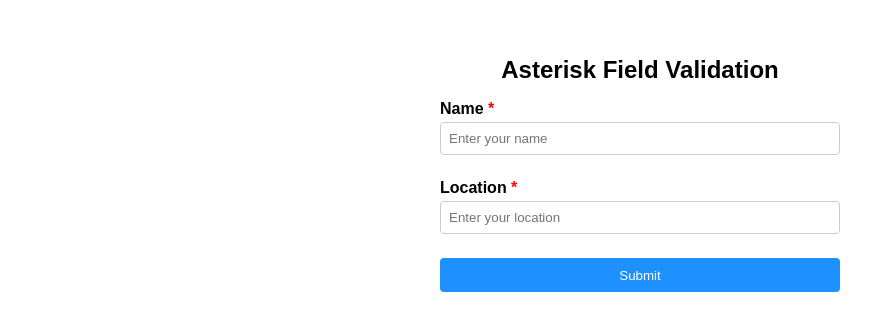
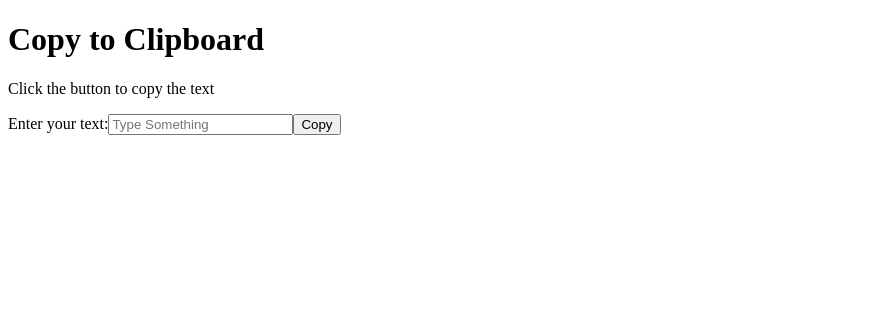
Before and after one commit to sharma-sagar2002/Frontend-Machine-Coding, a React (Vite) app: page / in a window 1280 px wide. Shown: the top 330 px of the page, without its empty margins (0-895 px from the left). Built offline with nearby package versions, Linux system fonts and the light colour scheme.

Commit message:
copy to clipboardd added

```diff
--- a/src/App.tsx
+++ b/src/App.tsx
@@ -1,5 +1,6 @@
 import "./App.css";
-import AsteriskFieldValidation from "./Components/AsteriskValidation";
+// import AsteriskFieldValidation from "./Components/AsteriskValidation";
+import CopyToClipboard from "./Components/CopyToClipboard";
 // import TogglePassword from "./Components/TogglePassword";
 // import ChipsInput from "./Components/Chip";
 // import ColorExplorer from "./Components/ColorExplorer";
@@ -10,7 +11,8 @@ function App() {
       {/* <ChipsInput /> */}
       {/* <ColorExplorer /> */}
       {/* <TogglePassword /> */}
-      <AsteriskFieldValidation />
+      {/* <AsteriskFieldValidation /> */}
+      <CopyToClipboard />
     </>
   );
 }
--- /dev/null
+++ b/src/Components/CopyToClipboard.tsx
@@ -0,0 +1,49 @@
+import { Typography } from "@mui/material";
+import { useState } from "react";
+
+function CopyToClipboard() {
+  const [val, setVal] = useState<string>("");
+  const [message, setMessage] = useState<any>(null);
+
+  function handleCopy(value: string) {
+    navigator.clipboard.writeText(value);
+    setVal("");
+    setMessage("Text Copied Successfully !");
+  }
+
+  return (
+    <div className="copyToClipboard">
+      <h1>Copy to Clipboard</h1>
+      <p>Click the button to copy the text</p>
+
+      <div className="copyToClipboard-container">
+        <div className="form">
+          <label htmlFor="text">
+            Enter your text:
+            <input
+              type="text"
+              id="text"
+              value={val}
+              onChange={(e) => setVal(e.target.value)}
+              data-testid="input-field"
+              placeholder="Type Something"
+            />
+          </label>
+          <button
+            onClick={() => {
+              handleCopy(val);
+            }}
+            className="btn"
+            data-testid="copy-button"
+          >
+            Copy
+          </button>
+        </div>
+      </div>
+
+      <Typography>{message}</Typography>
+    </div>
+  );
+}
+
+export default CopyToClipboard;
```
